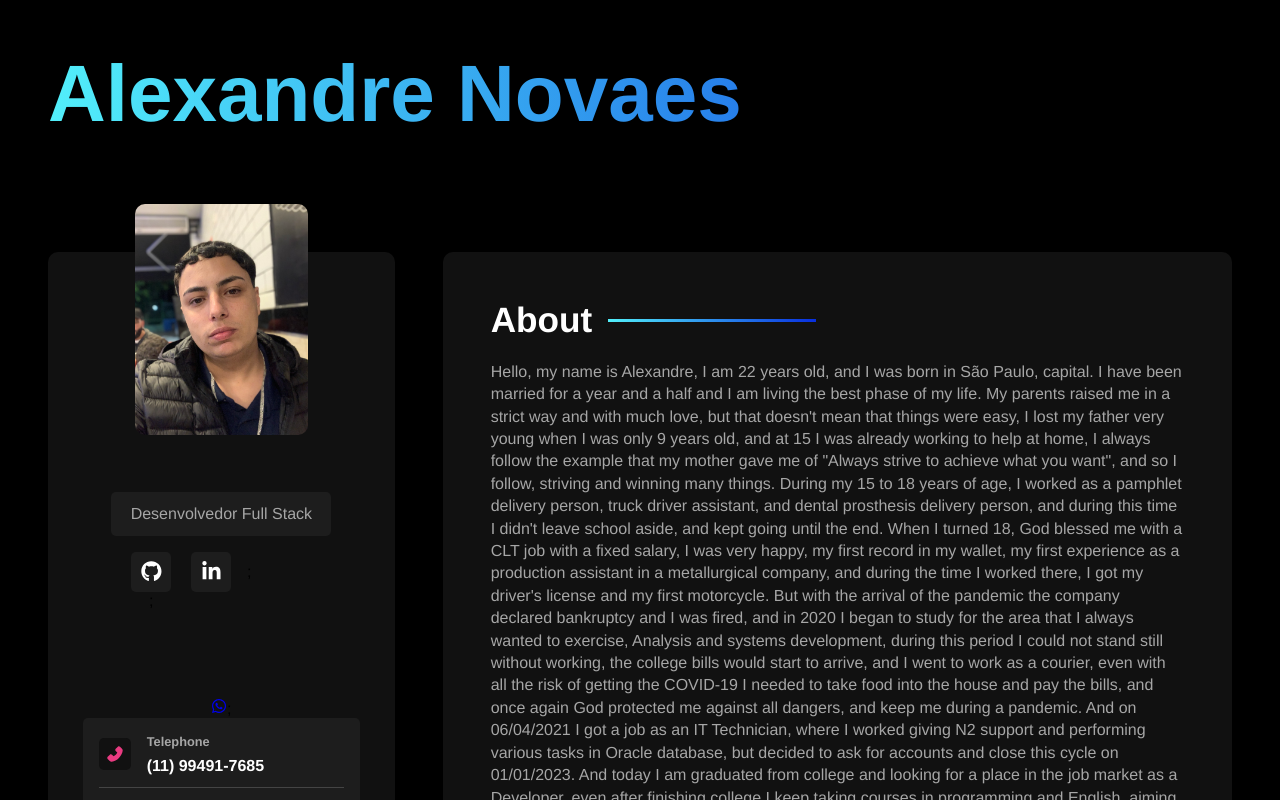
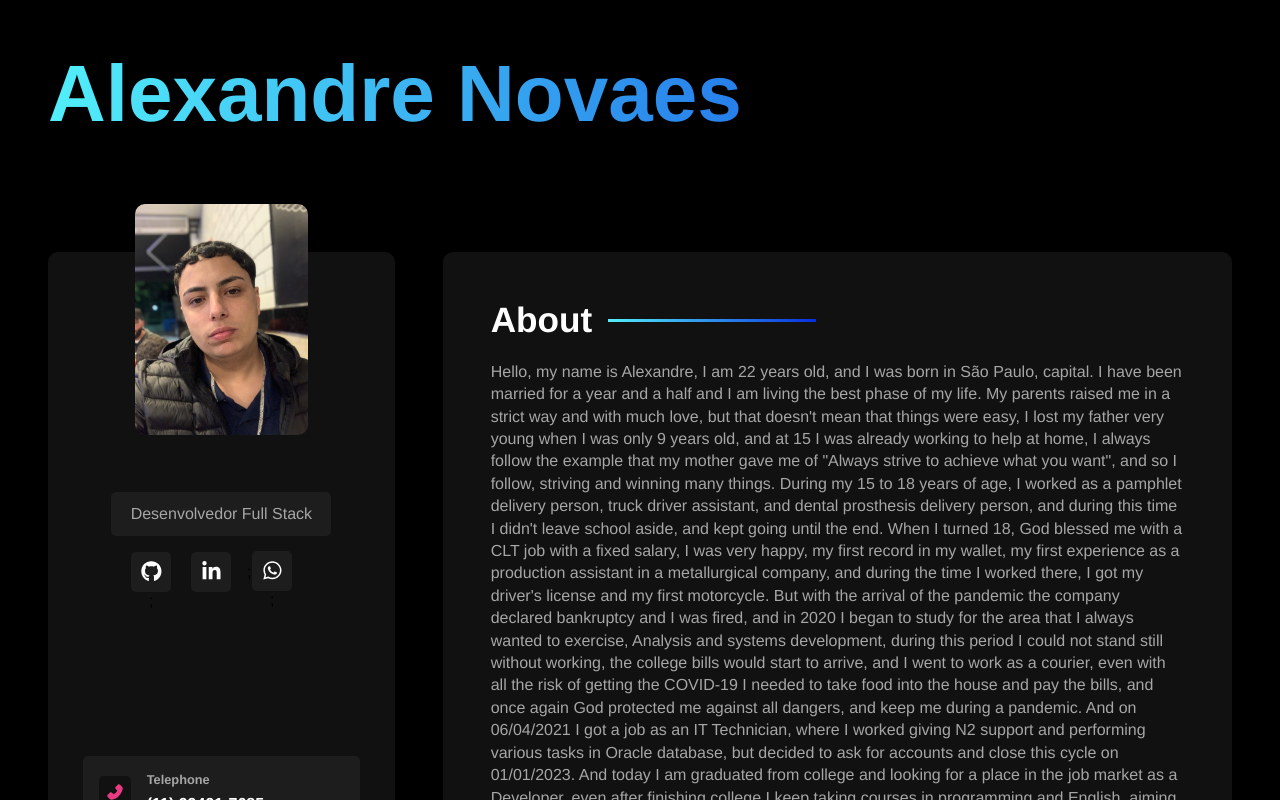
Before and after one commit to alexandr30novaes/Portfolio1, a React (Vite) app: page / in a window 1280 px wide. Shown: the top 800 px of the page. Built offline with nearby package versions, Linux system fonts and the light colour scheme.

Commit message:
whats-icon

```diff
--- a/src/styles/components/whatsnetworks.sass
+++ b/src/styles/components/whatsnetworks.sass
@@ -0,0 +1,18 @@
+@use '../variables'
+@use '../mixins'
+
+#whats-networks
+    transform: translate(51px, -147px)
+
+    .social-btn
+        padding: .6rem
+        background-color: variables.$bg-color-secondary
+        border-radius: variables.$card-border-radius
+        color: #fff
+        font-size: 1.3rem
+        @include mixins.center
+
+    :hover
+        background-color: #fff
+        > svg
+            color: #000
```
